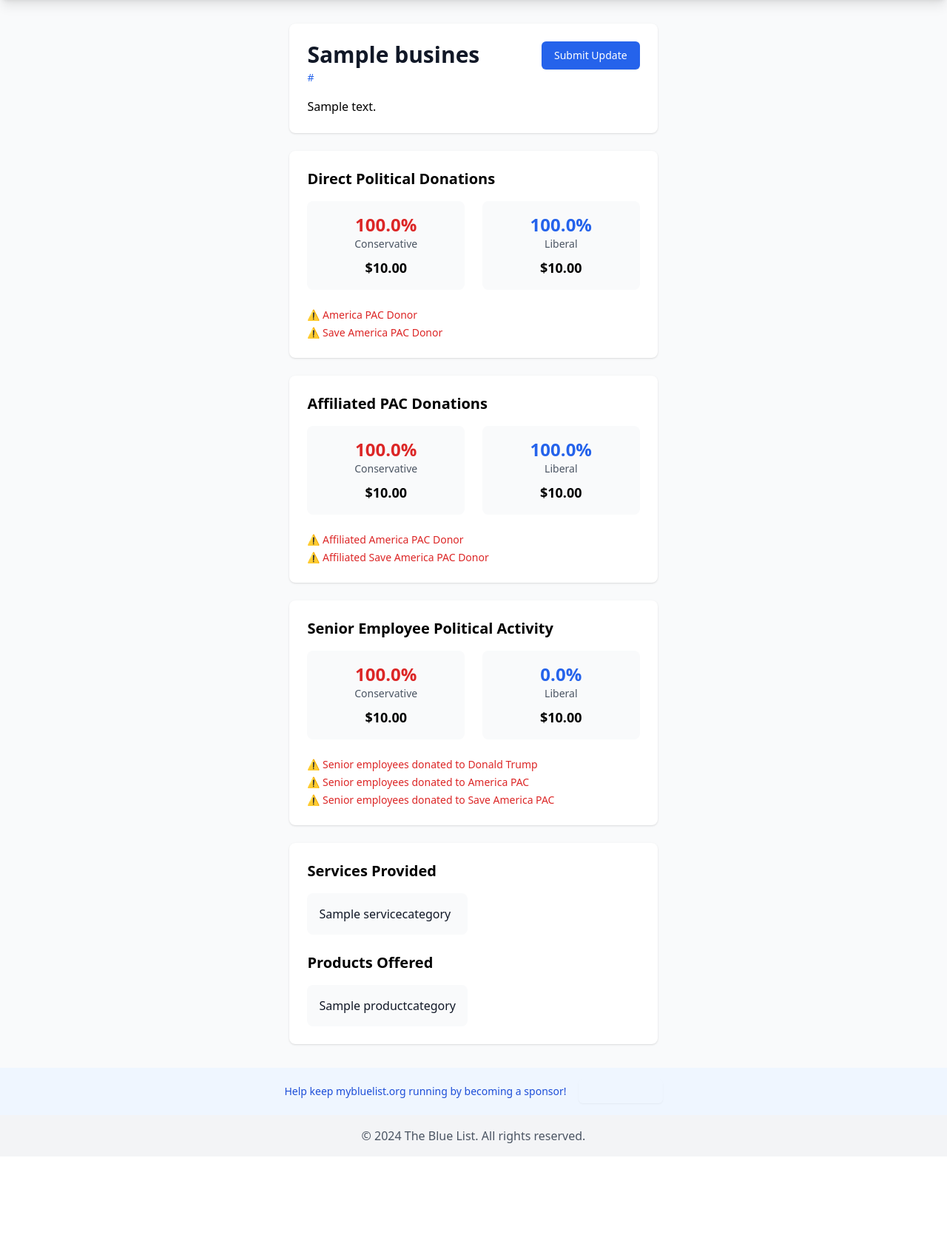
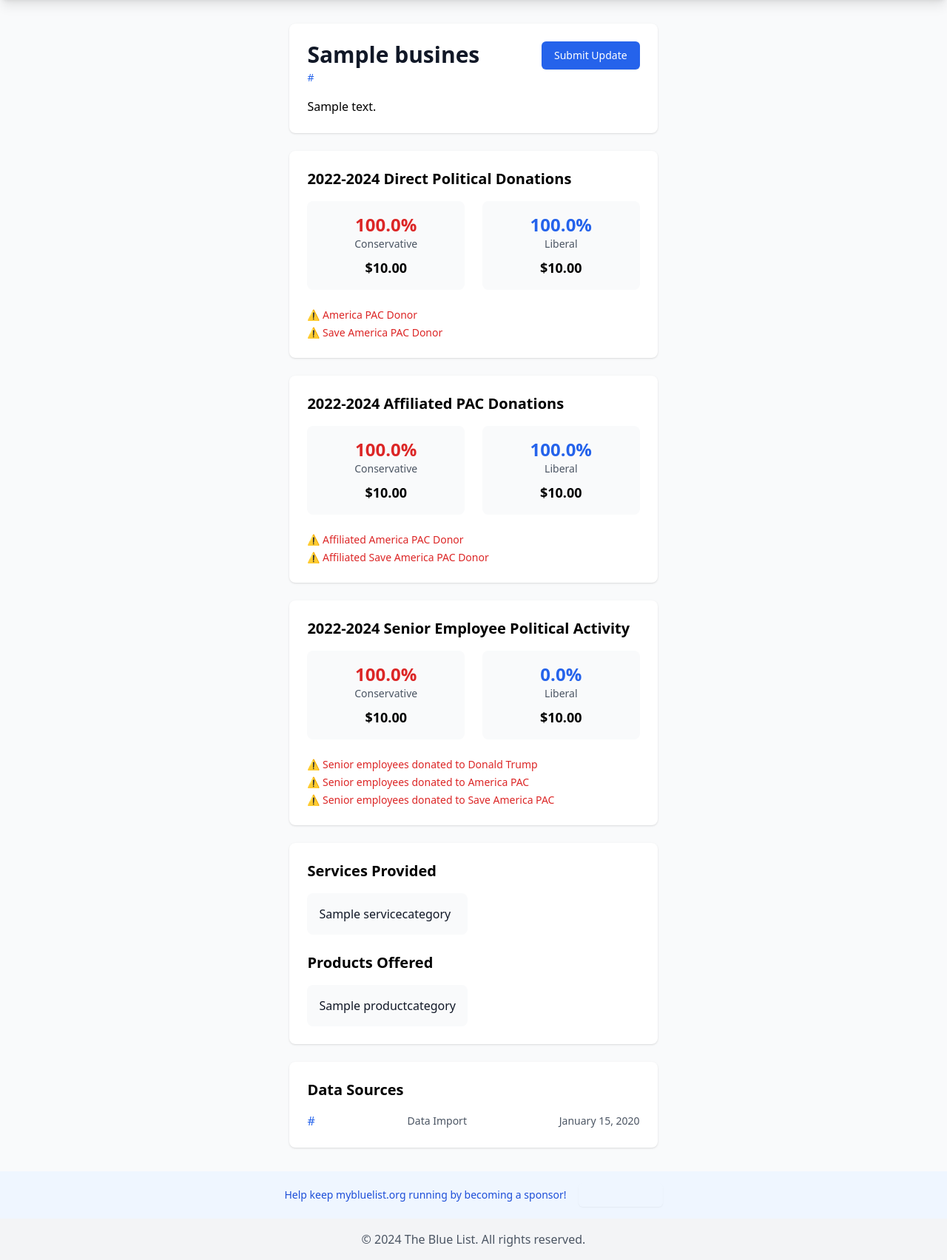
Before and after one commit to brent-is-still-here/thebluelist, a Django app: a page that uses companies/templates/companies/business_detail.html in a window 1280 px wide. Shown: the part 64-1768 px from the top of the page at 74% size. Before the commit the page ends 1610 px from the top, so only its background shows below. Run offline with Django 5.2, Linux system fonts and the light colour scheme; tables that the repository leaves empty hold one stand-in row (values such as "Sample post"); some libraries are stand-ins or nearby versions; grey boxes are pictures that could not be loaded.

Commit message:
Update data source reasons and ensure data souces are visible on details page for transparency

```diff
--- a/companies/models.py
+++ b/companies/models.py
@@ -166,6 +166,14 @@ class CSVImportRateLimit(models.Model):
 class DataSource(models.Model):
     business = models.ForeignKey(Business, on_delete=models.CASCADE, related_name='data_sources')
     url = models.URLField()
+    reason = models.CharField(
+        max_length=20,
+        choices=[
+            ('import', 'Data Import'),
+            ('update', 'Manual Update'),
+            ('manual_addition', 'Manual Addition')
+        ]
+    )
     created_at = models.DateTimeField(auto_now_add=True)
 
     class Meta:
--- a/companies/templates/companies/business_detail.html
+++ b/companies/templates/companies/business_detail.html
@@ -54,7 +54,7 @@
     {% if business.politicaldata %}
         {% if has_direct_donations %}
         <div class="bg-white p-6 rounded-lg shadow">
-            <h2 class="text-xl font-semibold mb-4">Direct Political Donations</h2>
+            <h2 class="text-xl font-semibold mb-4">2022-2024 Direct Political Donations</h2>
             <div class="grid grid-cols-2 gap-6 mb-6">
                 <div class="text-center p-4 bg-gray-50 rounded-lg">
                     <div class="text-2xl font-bold text-red-600">{{ business.politicaldata.direct_conservative_percentage|default:0|floatformat:1 }}%</div>
@@ -82,7 +82,7 @@
 
         {% if has_pac_donations %}
         <div class="bg-white p-6 rounded-lg shadow">
-            <h2 class="text-xl font-semibold mb-4">Affiliated PAC Donations</h2>
+            <h2 class="text-xl font-semibold mb-4">2022-2024 Affiliated PAC Donations</h2>
             <div class="grid grid-cols-2 gap-6 mb-6">
                 <div class="text-center p-4 bg-gray-50 rounded-lg">
                     <div class="text-2xl font-bold text-red-600">{{ business.politicaldata.affiliated_pac_conservative_percentage|default:0|floatformat:1 }}%</div>
@@ -110,7 +110,7 @@
 
         {% if has_senior_employee_donations %}
         <div class="bg-white p-6 rounded-lg shadow">
-            <h2 class="text-xl font-semibold mb-4">Senior Employee Political Activity</h2>
+            <h2 class="text-xl font-semibold mb-4">2022-2024 Senior Employee Political Activity</h2>
             <div class="grid grid-cols-2 gap-6 mb-6">
                 <div class="text-center p-4 bg-gray-50 rounded-lg">
                     <div class="text-2xl font-bold text-red-600">{{ business.politicaldata.senior_employee_conservative_percentage|default:0|floatformat:1 }}%</div>
@@ -196,5 +196,31 @@
         </div>
     </div>
     {% endif %}
+
+    <!-- Data Source Listing -->
+    {% if business.data_sources.exists %}
+    <div class="bg-white p-6 rounded-lg shadow">
+        <h2 class="text-xl font-semibold mb-4">Data Sources</h2>
+        <div class="space-y-2">
+            {% for source in business.data_sources.all %}
+            <div class="flex justify-between items-center">
+                    <a href="{{ source.url }}"
+                        class="text-blue-600 hover:text-blue-800"
+                        target="_blank"
+                        title="{{ source.url }}"
+                        rel="noopener noreferrer">
+                            {{ source.url|truncatechars:32 }}
+                    </a>
+                <span class="text-sm text-gray-600">
+                    {{ source.get_reason_display }}
+                </span>
+                <span class="text-sm text-gray-600">
+                    {{ source.created_at|date:"F j, Y" }}
+                </span>
+            </div>
+            {% endfor %}
+        </div>
+    </div>
+    {% endif %}
 </div>
 {% endblock %}
--- a/companies/views.py
+++ b/companies/views.py
@@ -70,6 +70,7 @@ def add_business(request):
                     if source_url:  # Only create if URL is not empty
                         DataSource.objects.create(
                             business=business,
+                            reason='manual_addition',
                             url=source_url
                         )
 
@@ -424,6 +425,7 @@ def import_business(request):
                     if source_url:
                         DataSource.objects.create(
                             business=business,
+                            reason='import',
                             url=form_data['data_sources']
                         )
 
```
Also changed, not shown: companies/migrations/0018_datasource_reason.py (added), companies/migrations/0019_alter_datasource_reason.py (added).
